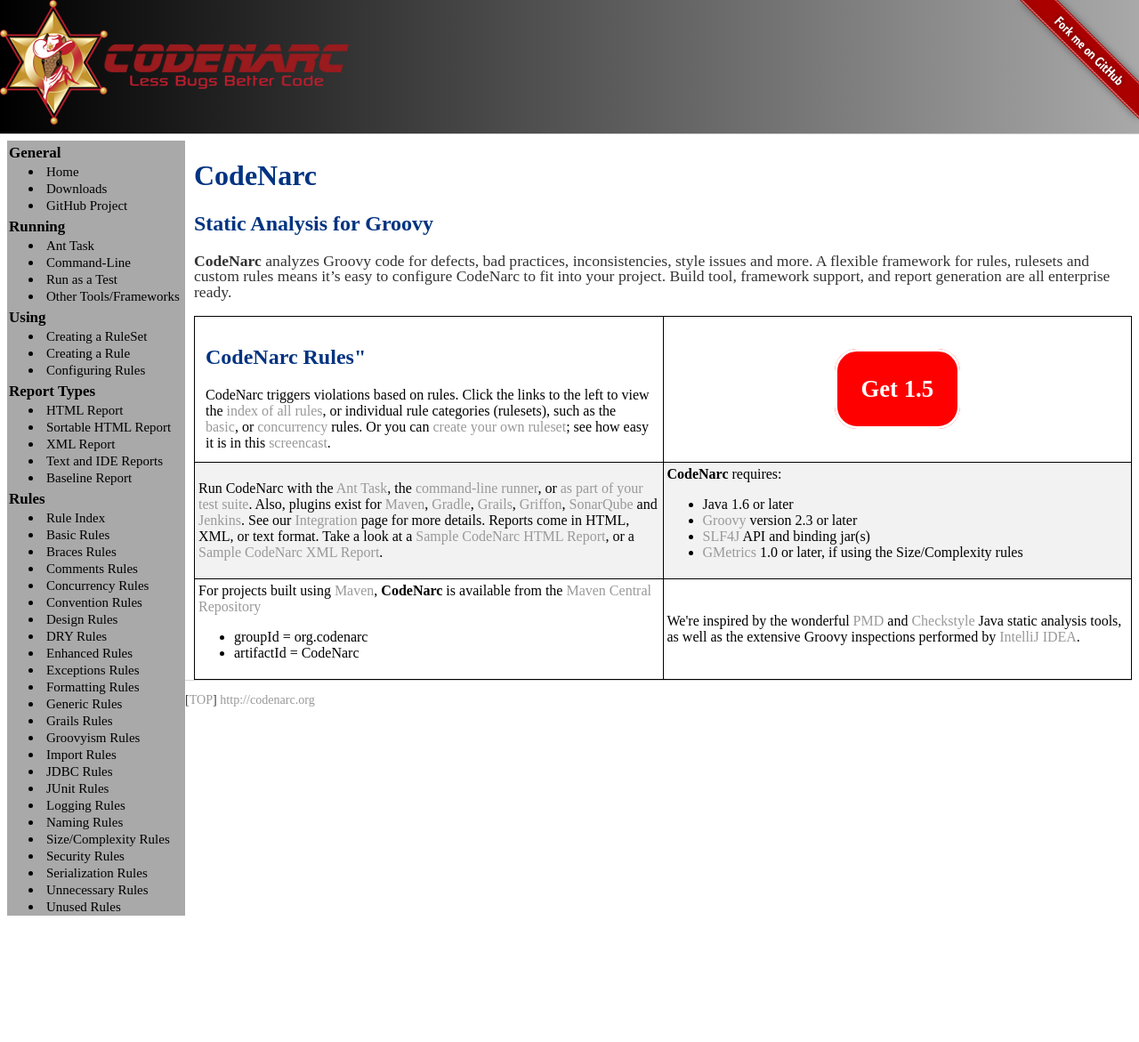
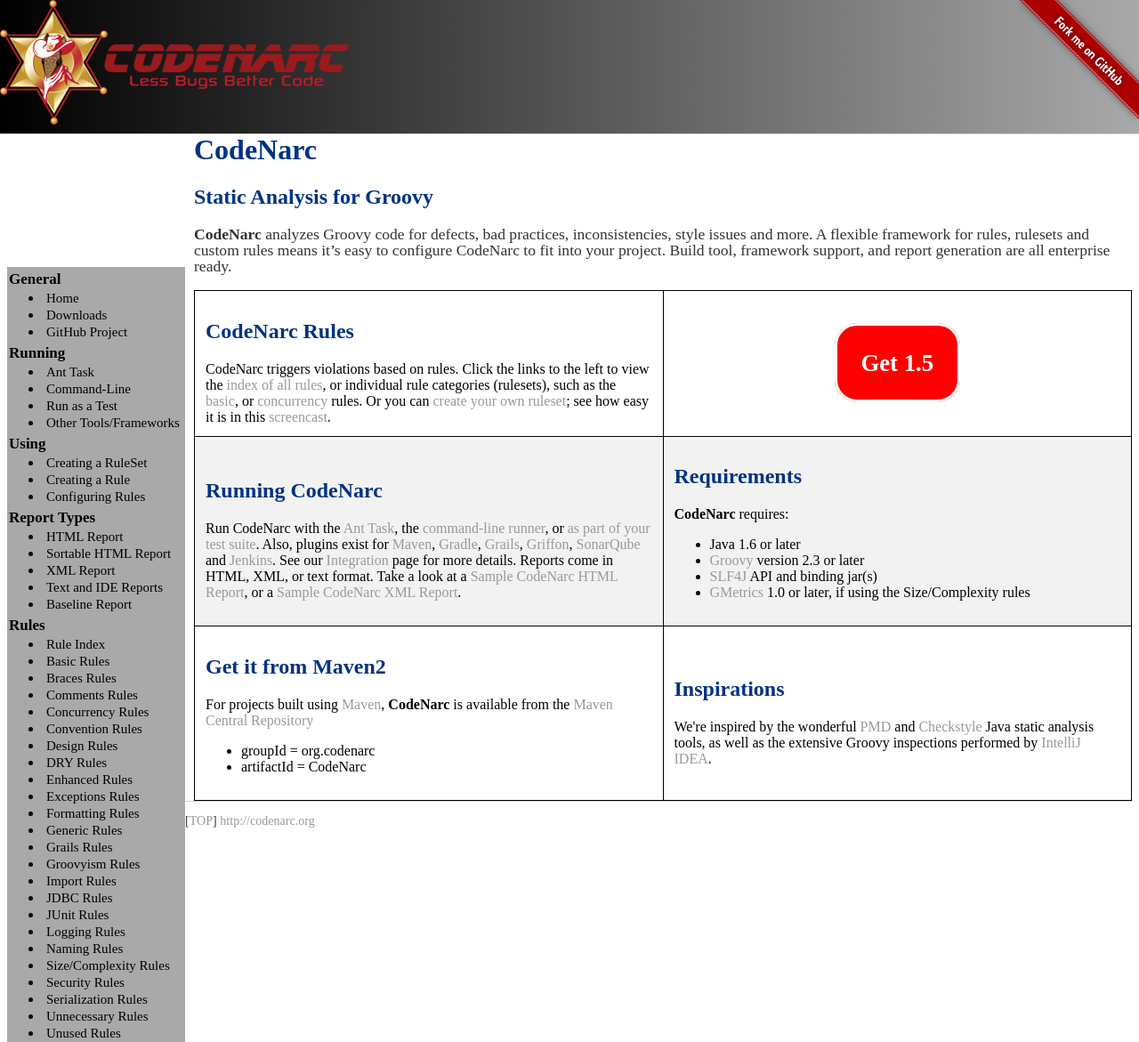
Before and after one commit to CodeNarc/CodeNarc, a Jekyll site: the page built from index.md, in a window 1280 px wide and 1171 px high. Shown: the whole window at 89% size. Built offline with Jekyll 4.4.1, drawn with Linux system fonts in a browser that asks for light colours.

Commit message:
Convert site to markdown

```diff
--- a/css/main.css
+++ b/css/main.css
@@ -57,15 +57,11 @@ a {
 a:hover {
     text-decoration: underline;
 }
-h1 {
-    /* font-size: 3em; */
-    /* font-family:'Helvetica', 'Arial', 'Sans-Serif'; */
-}
 
 /* Style page content */
 .container {
-  /*margin-top: 150px;*/ /* Same as the height of the banner */
-  padding-top: 150px; /* Banner height */
+  margin-top: 150px; /* Same as the height of the banner */
+  /*padding-top: 150px;*/ /* Banner height */
   padding-left: 10px;
   margin-left: 200px; /* Same as the width of the sidebar */
   top: 150px;       /* Stay under the banner */
--- a/index.md
+++ b/index.md
@@ -15,7 +15,7 @@ to fit into your project. Build tool, framework support, and report generation a
 <tr>
     <td width="50%">
          <div class="section">
-              <h2>CodeNarc Rules"</h2>
+              <h2>CodeNarc Rules</h2>
               CodeNarc triggers violations based on rules. Click the links to the left to view the
               <a href="codenarc-rule-index.html">index of all rules</a>, or individual rule categories (rulesets), such as
               the <a href="codenarc-rules-basic.html">basic</a>, or <a href="codenarc-rules-concurrency.html">concurrency</a>
@@ -32,36 +32,39 @@ to fit into your project. Build tool, framework support, and report generation a
 </tr>
 <tr>
      <td>
-          <section name="Running CodeNarc">
-                 Run CodeNarc with the <a href="codenarc-ant-task.html">Ant Task</a>,
-                 the <a href="codenarc-command-line.html">command-line runner</a>, or
-                 <a href="codenarc-run-as-a-test.html">as part of your test suite</a>.
-                    Also,  plugins exist for <a href="codenarc-other-tools-frameworks.html">Maven</a>,
-                   <a href="codenarc-other-tools-frameworks.html">Gradle</a>, <a href="codenarc-other-tools-frameworks.html">Grails</a>,
-                   <a href="codenarc-other-tools-frameworks.html">Griffon</a>,
-                   <a href="codenarc-other-tools-frameworks.html">SonarQube</a>
-                   and <a href="codenarc-other-tools-frameworks.html">Jenkins</a>. See our
-                    <a href="codenarc-other-tools-frameworks.html">Integration</a> page for more details.
+         <div class="section">
+            <h2>Running CodeNarc</h2>
+             Run CodeNarc with the <a href="codenarc-ant-task.html">Ant Task</a>,
+             the <a href="codenarc-command-line.html">command-line runner</a>, or
+             <a href="codenarc-run-as-a-test.html">as part of your test suite</a>.
+                Also,  plugins exist for <a href="codenarc-other-tools-frameworks.html">Maven</a>,
+               <a href="codenarc-other-tools-frameworks.html">Gradle</a>, <a href="codenarc-other-tools-frameworks.html">Grails</a>,
+               <a href="codenarc-other-tools-frameworks.html">Griffon</a>,
+               <a href="codenarc-other-tools-frameworks.html">SonarQube</a>
+               and <a href="codenarc-other-tools-frameworks.html">Jenkins</a>. See our
+                <a href="codenarc-other-tools-frameworks.html">Integration</a> page for more details.
                Reports come in HTML, XML, or text format.  Take a look at a
                <a href="SampleCodeNarcHtmlReport.html">Sample CodeNarc HTML Report</a>,
                or a <a href="./SampleCodeNarcXmlReport.xml">Sample CodeNarc XML Report</a>.
-          </section>
+         </div>
      </td>
      <td>
-     <section name="Requirements">
-          <strong>CodeNarc</strong> requires:
-          <ul>
-              <li>Java 1.6 or later</li>
-              <li><a href="http://groovy-lang.org/">Groovy</a> version 2.3 or later</li>
-              <li><a href="https://www.slf4j.org/">SLF4J</a> API and binding jar(s)</li>
-              <li><a href="https://dx42.github.io/gmetrics/">GMetrics</a> 1.0 or later, if using the Size/Complexity rules</li>
-          </ul>
-     </section>
+         <div class="section">
+             <h2>Requirements</h2>
+             <strong>CodeNarc</strong> requires:
+             <ul>
+                  <li>Java 1.6 or later</li>
+                  <li><a href="http://groovy-lang.org/">Groovy</a> version 2.3 or later</li>
+                  <li><a href="https://www.slf4j.org/">SLF4J</a> API and binding jar(s)</li>
+                  <li><a href="https://dx42.github.io/gmetrics/">GMetrics</a> 1.0 or later, if using the Size/Complexity rules</li>
+             </ul>
+         </div>
      </td>
 </tr>
 <tr>
      <td>
-          <section name="Get it from Maven2">
+         <div class="section">
+              <h2>Get it from Maven2</h2>
                For projects built using <a href="http://maven.apache.org/">Maven</a>, <strong>CodeNarc</strong> is available
                from the
                    <a href="http://repo1.maven.org/maven2/org/codenarc/CodeNarc/">Maven Central Repository</a>
@@ -69,14 +72,15 @@ to fit into your project. Build tool, framework support, and report generation a
                          <li>groupId = org.codenarc</li>
                          <li>artifactId = CodeNarc</li>
                     </ul>
-          </section>
+         </div>
      </td>
      <td>
-          <section name="Inspirations">
+         <div class="section">
+             <h2>Inspirations</h2>
              We're inspired by the wonderful <a href="http://pmd.sourceforge.net/">PMD</a>
             and <a href="http://checkstyle.sourceforge.net/">Checkstyle</a> Java static analysis tools, as well
             as the extensive Groovy inspections performed by <a href="http://www.jetbrains.com/idea/">IntelliJ IDEA</a>.
-          </section>
+         </div>
      </td>
 </tr>
 </table>
```
